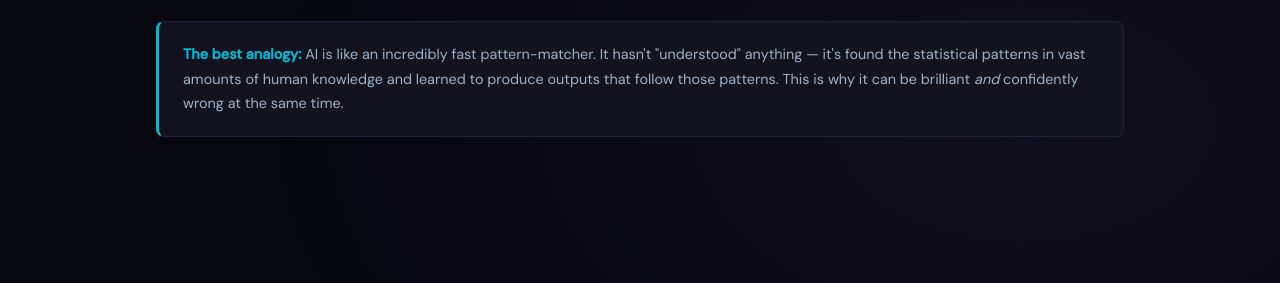
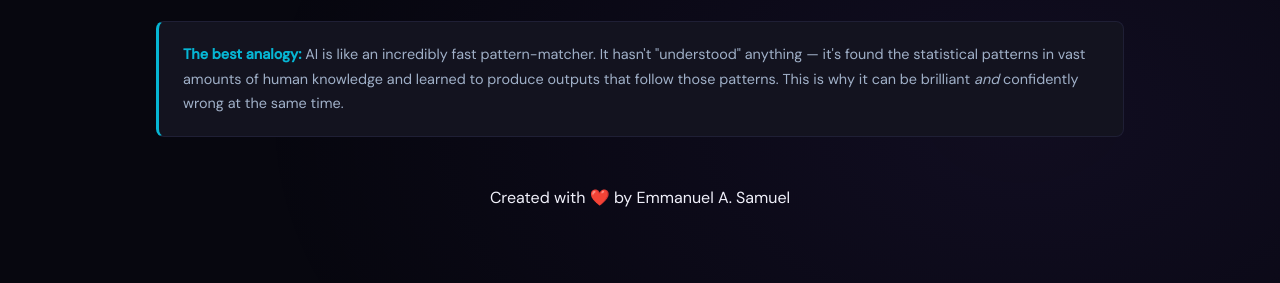
Before and after one commit to Emmanuelsam124/Introduction-to-Generative-AI, a plain HTML site: page index.html in a window 1280 px wide. Shown: the part 517-800 px from the top of the page. Drawn offline with nearby package versions, Linux system fonts and the light colour scheme.

Commit message:
Added my name at the bottom

```diff
--- a/index.html
+++ b/index.html
@@ -3,7 +3,7 @@
 <head>
 <meta charset="UTF-8">
 <meta name="viewport" content="width=device-width, initial-scale=1.0">
-<title>AI Explorer — Classroom Interactive</title>
+<title>AI Explorer — Interactive Classroom Discussion - Emmanuel A. Samuel</title>
 <link href="https://fonts.googleapis.com/css2?family=Syne:wght@600;700;800&family=DM+Mono:wght@400;500&family=DM+Sans:wght@300;400;500&display=swap" rel="stylesheet">
 <style>
   :root {
@@ -652,7 +652,7 @@
       <div id="quiz-area"></div>
     </div>
   </div>
-
+<p style="text-align:center; margin:50px auto 0 auto">Created with ❤️ by Emmanuel A. Samuel</p>
 </div>
 
 <script>
```
